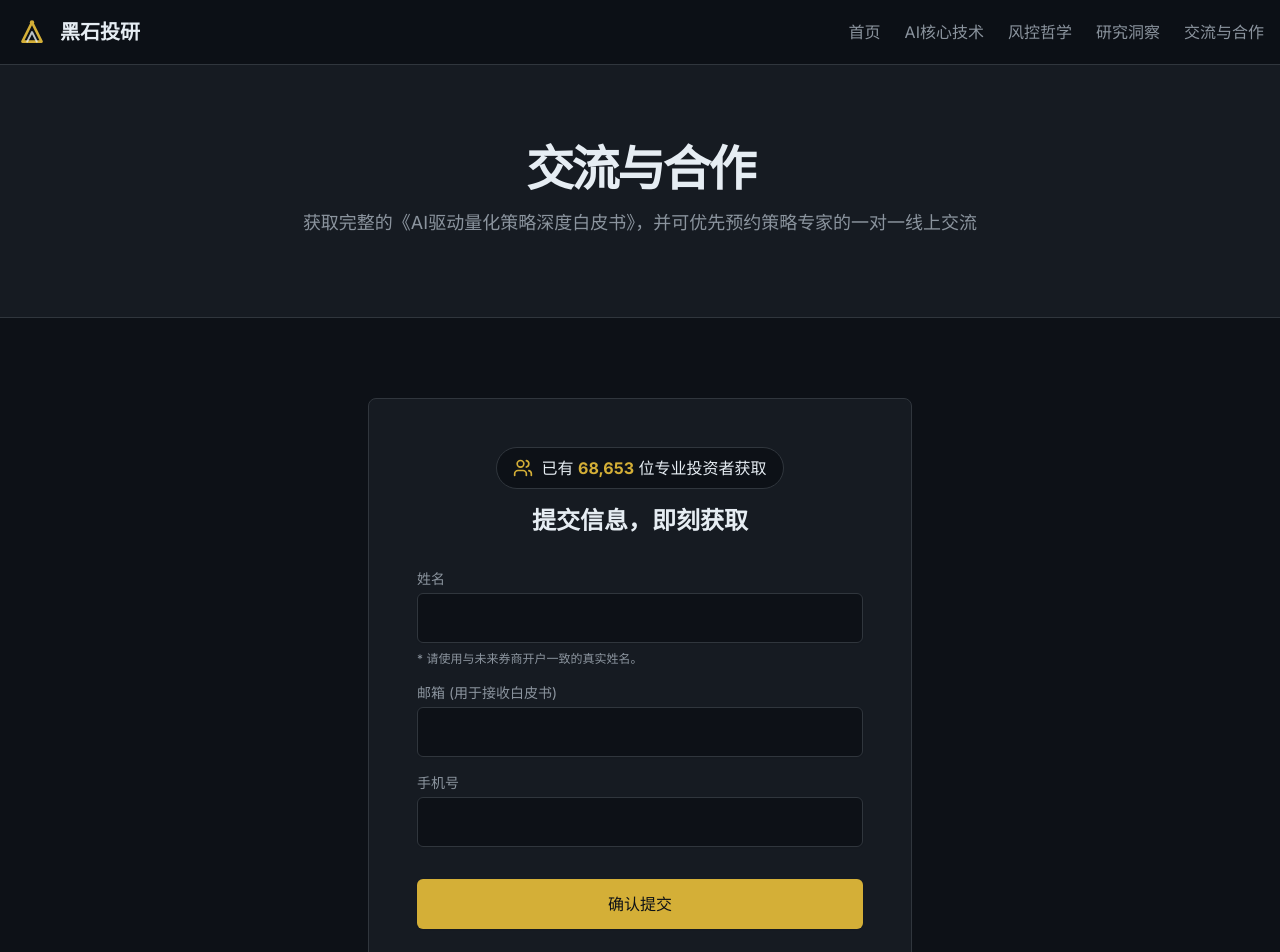
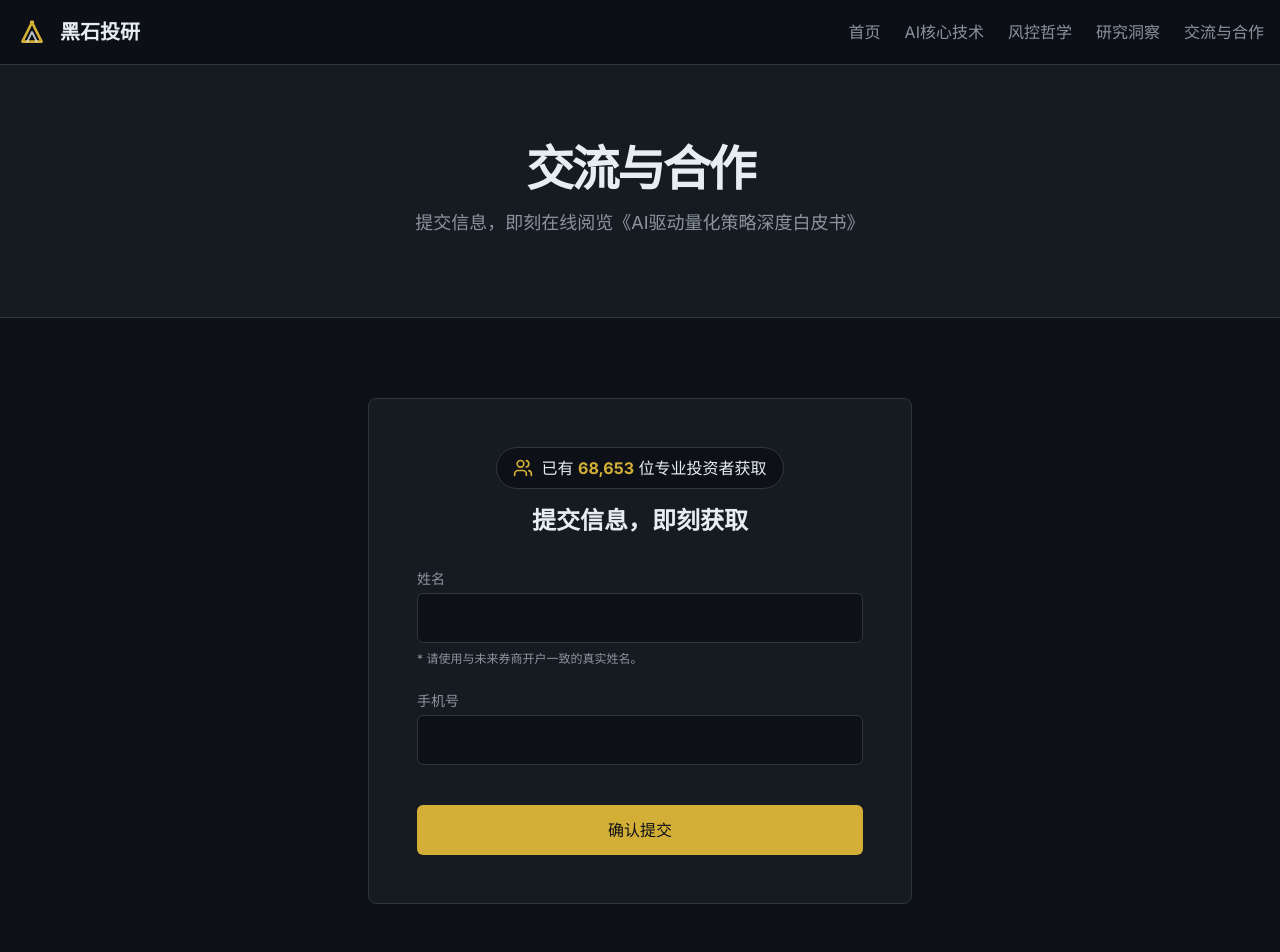
Before and after one commit to luper666/heishity, a Next.js app: page /contact in a window 1280 px wide. Shown: the top 952 px of the page. Built offline with nearby package versions, Linux system fonts and the light colour scheme.

Commit message:
Update page.tsx

```diff
--- a/app/contact/page.tsx
+++ b/app/contact/page.tsx
@@ -1,19 +1,22 @@
-"use client"; // 声明为客户端组件，以便使用Hooks
+"use client";
 
 import { useState } from 'react';
+import { useRouter } from 'next/navigation'; // <-- 引入 useRouter
 import { PageHeader } from '@/components/PageHeader';
 import config from '@/config.json';
-import { Users, Mail, Loader, CheckCircle, AlertTriangle } from 'lucide-react';
+import { Users, Loader, CheckCircle, AlertTriangle } from 'lucide-react';
 
-// 定义表单状态类型
 type FormState = 'idle' | 'submitting' | 'success' | 'error';
+
+// 在这里定义您的公开PDF链接
+const WHITE_PAPER_URL = "/智能体量化策略白皮书.pdf";
 
 export default function ContactPage() {
   const { whitepaper_download_count } = config.conversion_metrics;
+  const router = useRouter(); // <-- 初始化 router
 
-  // 使用useState管理表单数据、错误和状态
-  const [formData, setFormData] = useState({ name: '', email: '', phone: '' });
-  const [errors, setErrors] = useState({ name: '', email: '', phone: '' });
+  const [formData, setFormData] = useState({ name: '', phone: '' });
+  const [errors, setErrors] = useState({ name: '', phone: '' });
   const [formState, setFormState] = useState<FormState>('idle');
 
   const handleChange = (e: React.ChangeEvent<HTMLInputElement>) => {
@@ -22,26 +25,14 @@ export default function ContactPage() {
   };
 
   const validate = () => {
-    let tempErrors = { name: '', email: '', phone: '' };
+    let tempErrors = { name: '', phone: '' };
     let isValid = true;
 
-    // 姓名校验
     if (!formData.name) {
       tempErrors.name = '姓名不能为空';
       isValid = false;
     }
 
-    // 邮箱校验
-    const emailRegex = /^\S+@\S+\.\S+$/;
-    if (!formData.email) {
-      tempErrors.email = '邮箱不能为空';
-      isValid = false;
-    } else if (!emailRegex.test(formData.email)) {
-      tempErrors.email = '请输入有效的邮箱格式';
-      isValid = false;
-    }
-
-    // 国内手机号校验 (长度11位，1开头)
     const phoneRegex = /^1[3-9]\d{9}$/;
     if (!formData.phone) {
       tempErrors.phone = '手机号不能为空';
@@ -61,30 +52,22 @@ export default function ContactPage() {
 
     setFormState('submitting');
 
-    // --- 模拟API请求 ---
-    // 在真实场景中，这里会向您的后端API发送请求
-    try {
-      // const response = await fetch('/api/send-whitepaper', {
-      //   method: 'POST',
-      //   headers: { 'Content-Type': 'application/json' },
-      //   body: JSON.stringify(formData),
-      // });
-      // if (!response.ok) throw new Error('Network response was not ok.');
+    // 模拟保存数据的操作 (未来您可以将formData发送到您的数据库)
+    await new Promise(resolve => setTimeout(resolve, 1000));
 
-      // 模拟成功
-      await new Promise(resolve => setTimeout(resolve, 1500)); // 模拟网络延迟
-      setFormState('success');
+    setFormState('success');
 
-    } catch (error) {
-      setFormState('error');
-    }
+    // **关键修改：提交成功后，延迟1秒然后跳转到PDF链接**
+    setTimeout(() => {
+      window.open(WHITE_PAPER_URL, '_blank');
+    }, 1000);
   };
 
   return (
     <div>
       <PageHeader
         title="交流与合作"
-        subtitle="获取完整的《AI驱动量化策略深度白皮书》，并可优先预约策略专家的一对一线上交流"
+        subtitle="提交信息，即刻在线阅览《AI驱动量化策略深度白皮书》"
       />
       <section className="py-20">
         <div className="container mx-auto px-4 max-w-xl">
@@ -99,22 +82,13 @@ export default function ContactPage() {
               <h3 className="text-2xl font-semibold text-text-main">提交信息，即刻获取</h3>
             </div>
 
-            <form onSubmit={handleSubmit} className="space-y-4">
+            <form onSubmit={handleSubmit} className="space-y-6">
               {/* 姓名 */}
               <div>
                 <label htmlFor="name" className="block text-sm font-medium text-text-secondary">姓名</label>
                 <input type="text" name="name" id="name" value={formData.name} onChange={handleChange} required className="mt-1 block w-full bg-background border border-border rounded-md shadow-sm py-3 px-4 text-text-main focus:outline-none focus:ring-primary focus:border-primary" />
-                <p className="mt-2 text-xs text-text-secondary">
-                  * 请使用与未来券商开户一致的真实姓名。
-                </p>
+                <p className="mt-2 text-xs text-text-secondary">* 请使用与未来券商开户一致的真实姓名。</p>
                 {errors.name && <p className="mt-1 text-xs text-red-500">{errors.name}</p>}
-              </div>
-
-              {/* 邮箱 */}
-              <div>
-                <label htmlFor="email" className="block text-sm font-medium text-text-secondary">邮箱 (用于接收白皮书)</label>
-                <input type="email" name="email" id="email" value={formData.email} onChange={handleChange} required className="mt-1 block w-full bg-background border border-border rounded-md shadow-sm py-3 px-4 text-text-main focus:outline-none focus:ring-primary focus:border-primary" />
-                {errors.email && <p className="mt-1 text-xs text-red-500">{errors.email}</p>}
               </div>
 
               {/* 手机号 */}
@@ -129,9 +103,8 @@ export default function ContactPage() {
                 <button type="submit" disabled={formState === 'submitting' || formState === 'success'} className="w-full flex justify-center items-center py-3 px-4 border border-transparent rounded-md shadow-sm text-base font-medium text-background bg-primary hover:bg-primary-hover focus:outline-none disabled:bg-gray-600 disabled:cursor-not-allowed">
                   {formState === 'submitting' && <Loader className="animate-spin w-5 h-5 mr-2" />}
                   {formState === 'idle' && '确认提交'}
-                  {formState === 'submitting' && '提交中...'}
-                  {formState === 'success' && '提交成功'}
-                  {formState === 'error' && '提交失败，请重试'}
+                  {formState === 'submitting' && '正在验证...'}
+                  {formState === 'success' && '即将跳转...'}
                 </button>
               </div>
             </form>
@@ -140,13 +113,7 @@ export default function ContactPage() {
             {formState === 'success' && (
               <div className="mt-6 flex items-center text-green-400 bg-green-900/20 p-4 rounded-md">
                 <CheckCircle className="w-5 h-5 mr-3" />
-                <p>提交成功！白皮书将在10分钟内发送至您的邮箱，请注意查收。</p>
-              </div>
-            )}
-            {formState === 'error' && (
-              <div className="mt-6 flex items-center text-red-400 bg-red-900/20 p-4 rounded-md">
-                <AlertTriangle className="w-5 h-5 mr-3" />
-                <p>提交失败，请检查您的网络或稍后重试。</p>
+                <p>验证成功！正在为您打开白皮书...</p>
               </div>
             )}
           </div>
```
